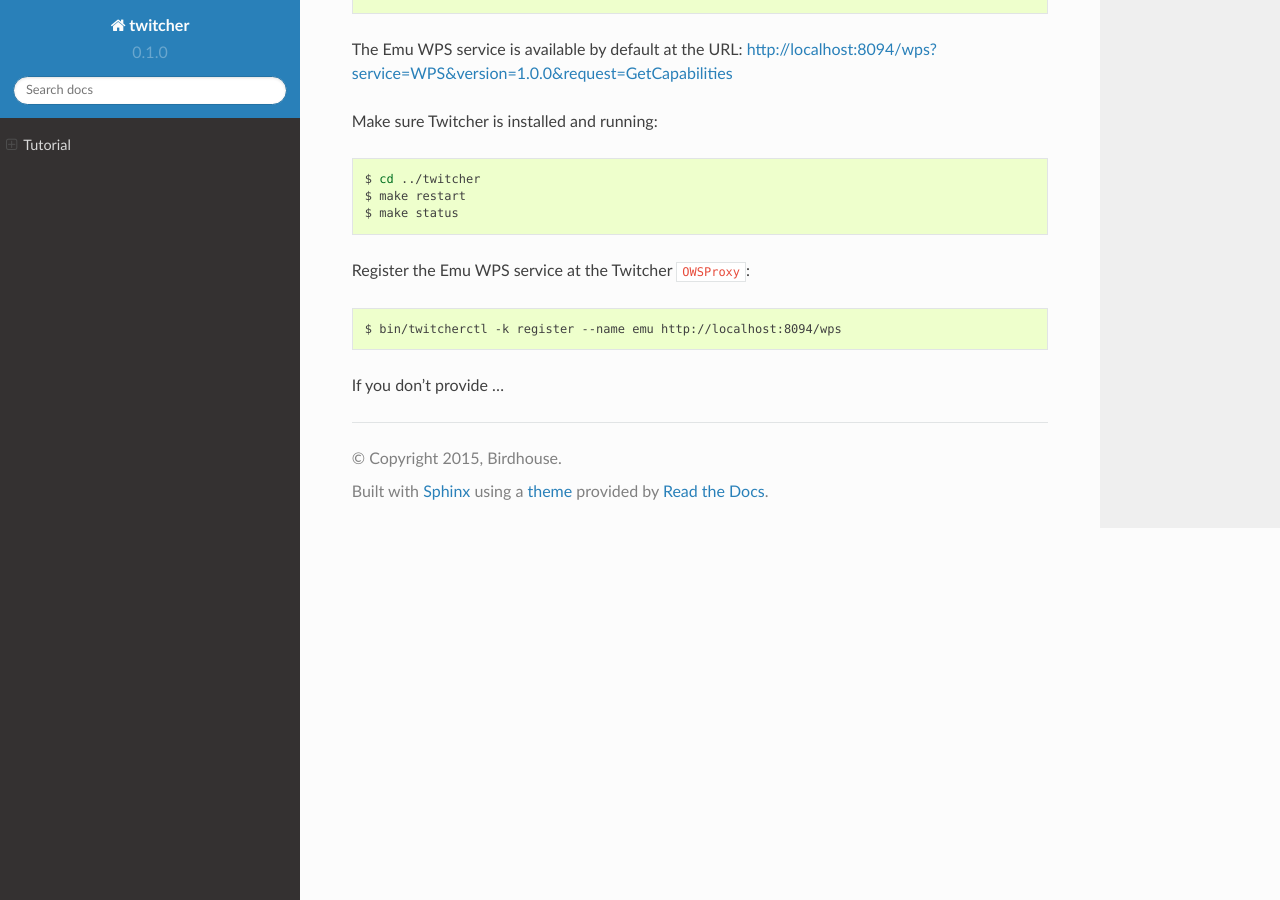
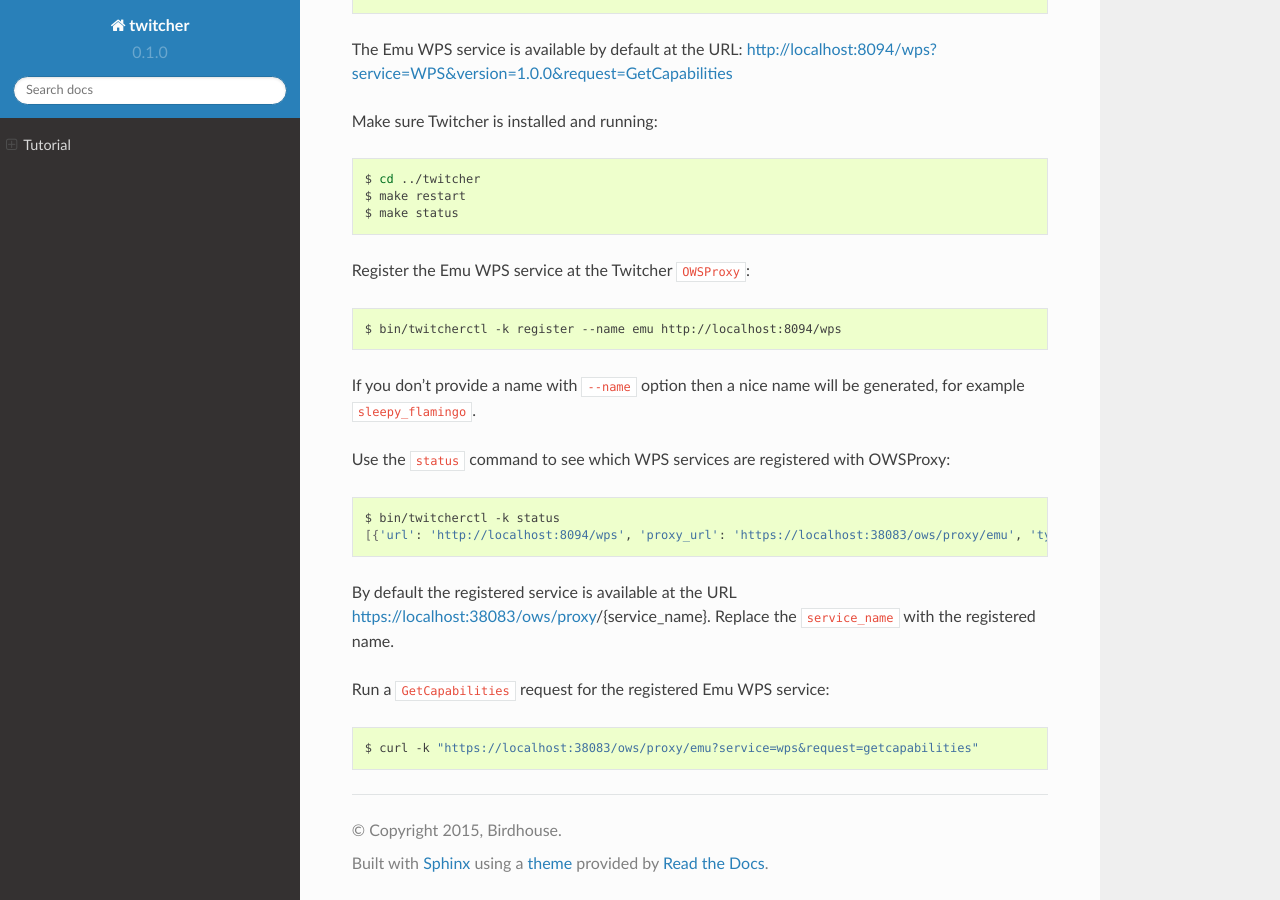
Before and after one commit to crim-ca/weaver, a Sphinx documentation site: the page built from docs/source/tutorial.rst, in a window 1280 px wide and 900 px high, scrolled down 1953 px. Built offline with Sphinx 7.4.7 and the Read the Docs theme 2.0.0, drawn with Linux system fonts in a browser that asks for light colours.

Commit message:
update tutorial

```diff
--- a/docs/source/tutorial.rst
+++ b/docs/source/tutorial.rst
@@ -123,4 +123,20 @@ Register the Emu WPS service at the Twitcher ``OWSProxy``:
 
    $ bin/twitcherctl -k register --name emu http://localhost:8094/wps
 
-If you don't provide ...
+If you don't provide a name with ``--name`` option then a nice name will be generated, for example ``sleepy_flamingo``.
+
+Use the ``status`` command to see which WPS services are registered with OWSProxy:
+
+.. code-block:: sh
+
+   $ bin/twitcherctl -k status
+   [{'url': 'http://localhost:8094/wps', 'proxy_url': 'https://localhost:38083/ows/proxy/emu', 'type': 'wps', 'name': 'emu'}]
+
+
+By default the registered service is available at the URL https://localhost:38083/ows/proxy/{service_name}. Replace the ``service_name`` with the registered name.
+
+Run a ``GetCapabilities`` request for the registered Emu WPS service:
+
+.. code-block:: sh
+
+    $ curl -k "https://localhost:38083/ows/proxy/emu?service=wps&request=getcapabilities"
```
